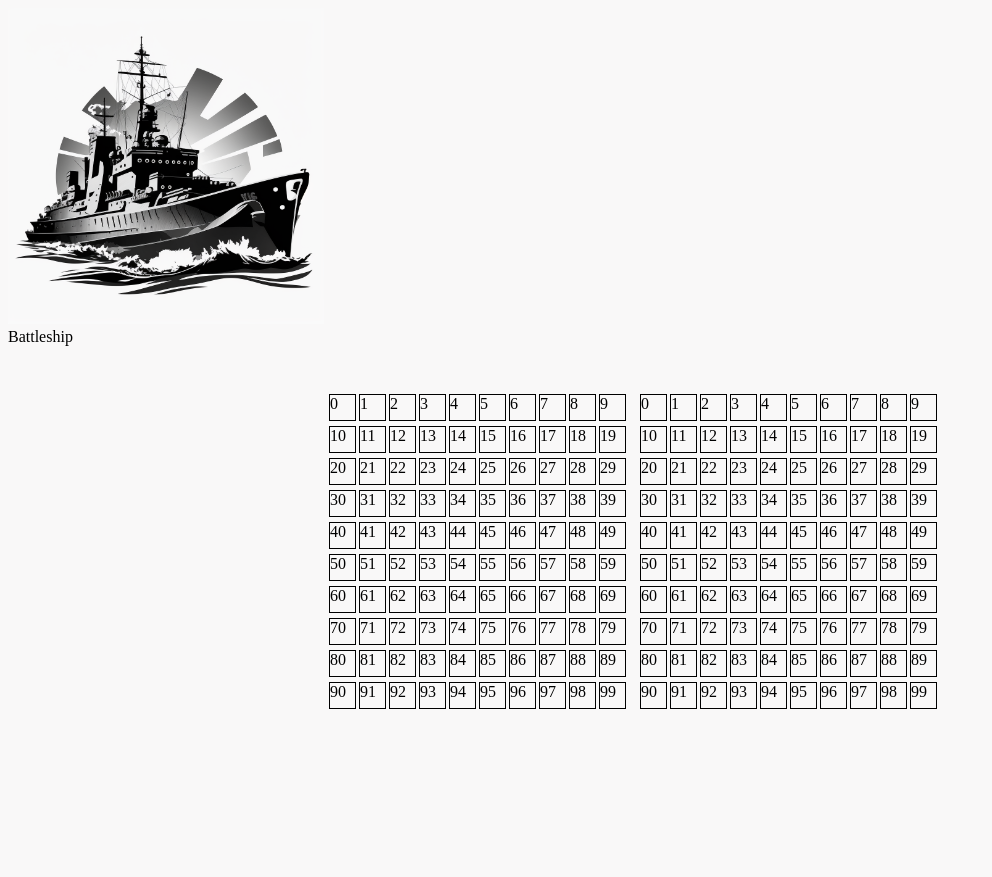
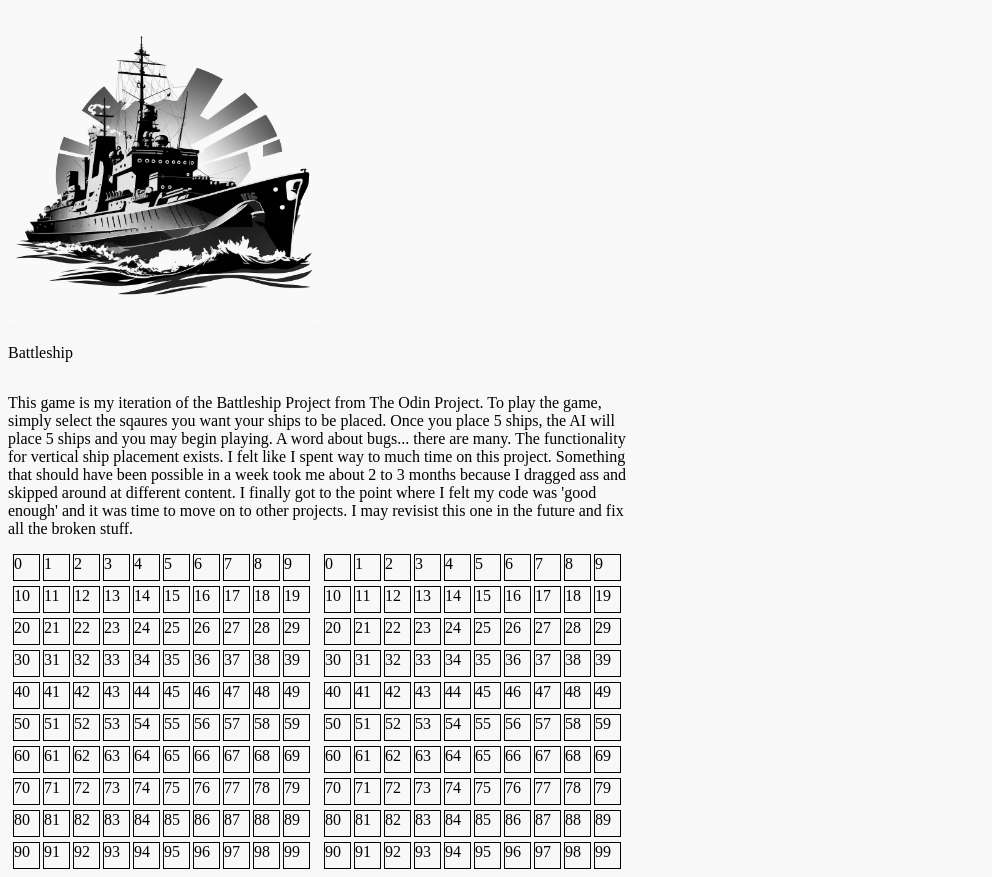
Before and after one commit to joshhartwig/top-battleshipjs, a website with bundled scripts: page index.html in a window 1280 px wide. Shown: the whole page, without its empty margins (0-992 px from the left). Before the commit the page ends 800 px from the top, so only its background shows below. Built offline with nearby package versions, Linux system fonts and the light colour scheme.

Commit message:
updated some of the html and removed conlogs in various gameboard.js files

```diff
--- a/index.html
+++ b/index.html
@@ -9,12 +9,24 @@
   <title>Document</title>
 </head>
 <body>
-  <div class="header">
-    <img src=".\img\battleship.png" alt="an image of a battleship">
-    <div class="title">Battleship</div>
+  <div class="container">
+    <div class="header">
+      <img src=".\img\battleship.png" alt="an image of a battleship">
+      <div class="title">
+        <p class="title_para">Battleship</p>
+      </div>
+    </div>
+    <div class="about">
+      <p class="about_para">This game is my iteration of the Battleship Project from The Odin Project. To play the game, simply select the sqaures you want your ships
+        to be placed. Once you place 5 ships, the AI will place 5 ships and you may begin playing. A word about bugs... there are many. The functionality for vertical ship
+        placement exists. I felt like I spent way to much time on this project. Something that should have been possible in a week took me about 2 to 3 months because I
+        dragged ass and skipped around at different content. I finally got to the point where I felt my code was 'good enough' and it was time to move on to other projects.
+        I may revisist this one in the future and fix all the broken stuff.
+      </p>
+    </div>
+    <div class="gameboard" id="gameboard_container">
+    </div>
   </div>
-  <div class="about"></div>
-  <div class="container" id="container">
-  </div>
+
 </body>
 </html>
--- a/src/game.js
+++ b/src/game.js
@@ -1,6 +1,6 @@
-import { UI } from "./UI.js";
-import Utils from "./Utils.js";
-import { Player } from "./Player.js";
+import { UI } from './UI.js';
+import Utils from './Utils.js';
+import { Player } from './Player.js';
 
 let player;
 let ai;
@@ -13,12 +13,18 @@ let loadGameComplete = false;
 
 // build our players, ui functionality
 const load = () => {
-  player = new Player("human");
-  ai = new Player("ai");
-  ui = UI("container", true, player.gameboard.board, ai.gameboard.board, this);
+  player = new Player('human');
+  ai = new Player('ai');
+  ui = UI(
+    'gameboard_container',
+    true,
+    player.gameboard.board,
+    ai.gameboard.board,
+    this
+  );
   ui.placeShipFunctionHandler(player.gameboard, player.gameboard.board, setup);
   loadGameComplete = true;
-  console.log("load game complete");
+  console.log('load game complete');
   setup();
 };
 
@@ -45,7 +51,7 @@ const setup = () => {
 
 const loop = () => {
   if (ai.gameboard.AllShipsSunk() || player.gameboard.AllShipsSunk()) {
-    console.log("someone won");
+    console.log('someone won');
     calculateWinner();
   }
 };
--- a/src/gameboard.js
+++ b/src/gameboard.js
@@ -1,4 +1,4 @@
-import { Ship } from "./Ship.js";
+import { Ship } from './Ship.js';
 
 export class GameBoard {
   board = []; //2d array of cells for the board
@@ -51,6 +51,7 @@ export class GameBoard {
   /* method checks if the given row, column, orientation, and length are valid
    for placing a ship on the board. It returns true if the ship fits within the
    board boundaries, and false otherwise.*/
+  // TODO: refactor this, it is waaaay to complicated
   CheckIfValidGrid(row, column, orientation, length) {
     if (row < 0 || column < 0) {
       return false;
@@ -87,7 +88,6 @@ export class GameBoard {
     if (this.board[row][column] !== undefined) {
       this.board[row][column].hit = true;
       this.hits.push(row * 10 + column);
-      console.log(`hit @ r:${row} c:${column} `);
     }
   }
 
--- a/style.css
+++ b/style.css
@@ -1,17 +1,23 @@
+
+/* - - - - - - - GENERAL - - - - - - - - */
+
 html {
   background-color: #f9f8f8;
+
 }
 
 img {
-  width:25%;
+  width:50%;
 }
 
 .container {
   display: flex;
-  justify-content: center;
-  margin-top: 3em;
+  flex-direction: column;
+  align-items: center;
+  width: 50%;
+}
 
-}
+/* - - - - - - - GAMEBOARD - - - - - - - - */
 
 .board {
   margin-right: 1em;
@@ -37,6 +43,15 @@ img {
   height: 25px;
 }
 
+.square {
+  position: relative;
+  margin-left: 3px;
+  background-color: grey;
+  border: 1px solid black;
+  width: 10px;
+  height: 10px;
+}
+
 .ship {
   background-color: grey;
 }
@@ -45,6 +60,8 @@ img {
   border: 1px solid blue;
   background-color: blue;
 }
+
+/* - - - - - - - CONTROLS - - - - - - - - */
 
 .controls {
   display: flex;
@@ -63,12 +80,3 @@ img {
   align-items: center;
   justify-content: center;
 }
-
-.square {
-  position: relative;
-  margin-left: 3px;
-  background-color: grey;
-  border: 1px solid black;
-  width: 10px;
-  height: 10px;
-}
```
